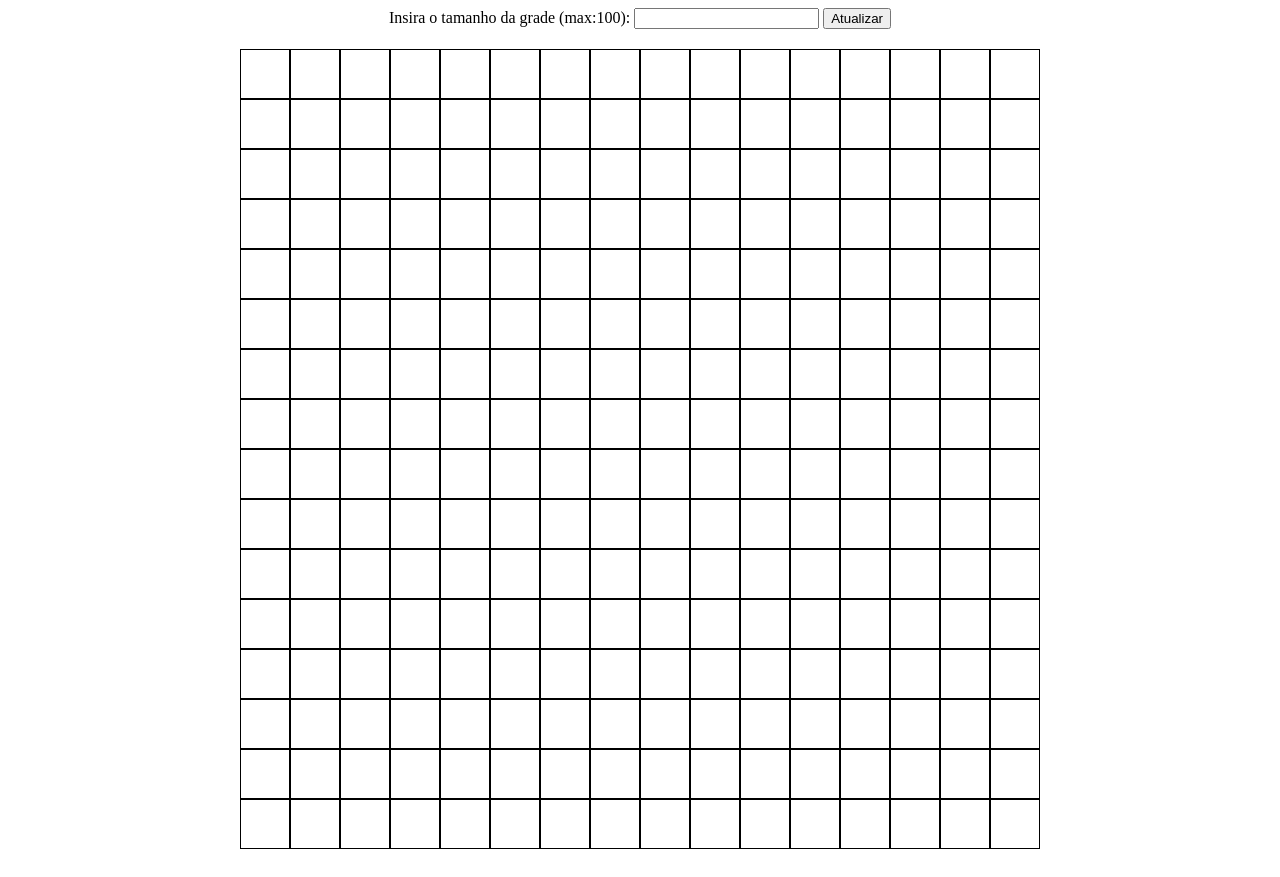
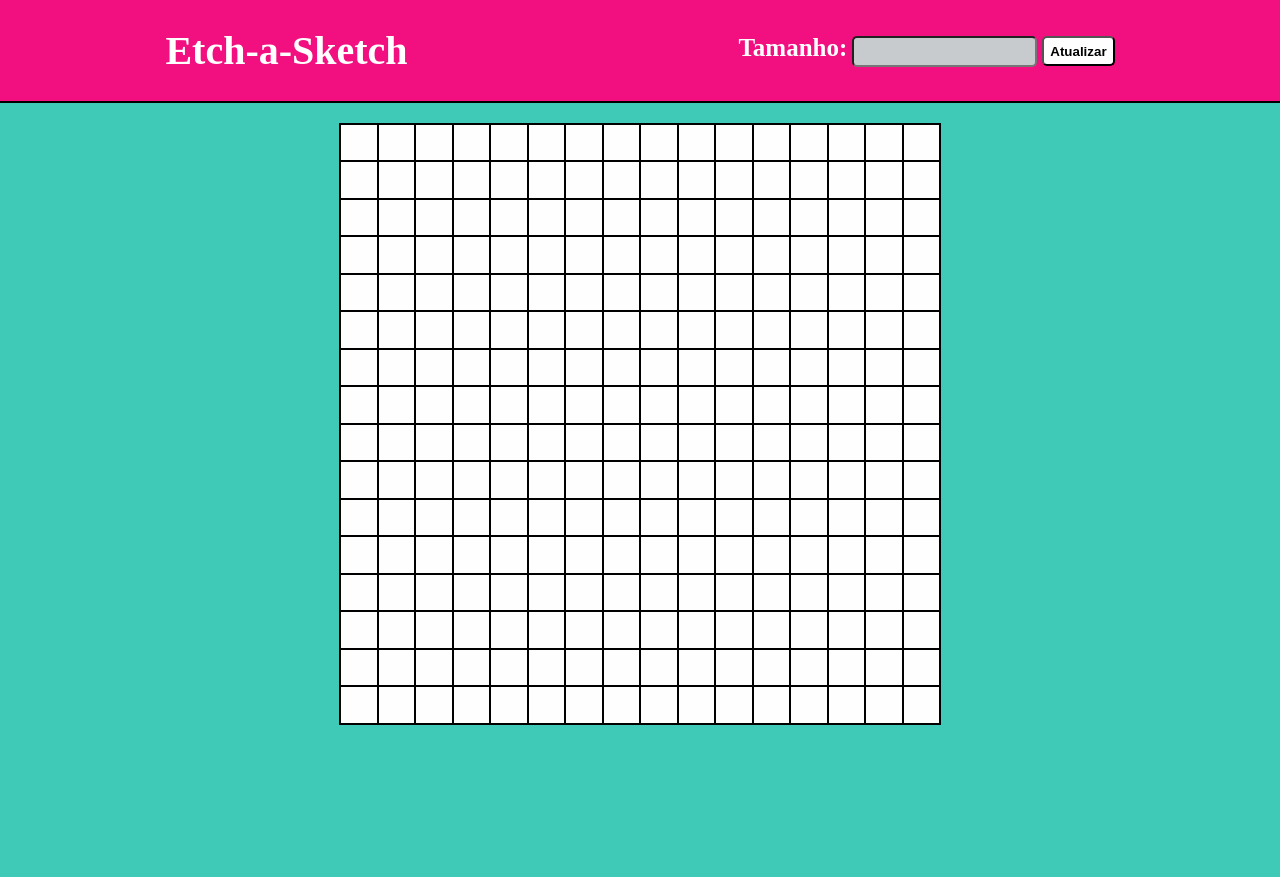
Before and after one commit to Tomas5014/etch-a-sketch, a plain HTML site: page index.html in a window 1280 px wide. After the commit the page ends 800 px from the top, so only its background shows below. Drawn offline with Linux system fonts and the light colour scheme.

Commit message:
Add: Estilização Inicial

```diff
--- a/index.html
+++ b/index.html
@@ -8,11 +8,14 @@
     <link rel="stylesheet" href="styles.css">
 </head>
 <body>
-    <form>
-        <label for="tamanho-grade">Insira o tamanho da grade (max:100):</label>
-        <input type="number" id="tamanho-grade">
-        <button>Atualizar</button>
-    </form>
+    <div id="header">
+        <h1>Etch-a-Sketch</h1>
+        <form>
+            <label for="tamanho-grade">Tamanho:</label>
+            <input type="number" id="tamanho-grade">
+            <button>Atualizar</button>
+        </form>
+    </div>
     <div id="mensagem-erro"></div>
     <div id="container"></div>
 </body>
--- a/script.js
+++ b/script.js
@@ -1,3 +1,6 @@
+const alturaDaJanela= window.innerHeight;
+const alturaQuandrado = (alturaDaJanela*75)/100
+
 function escolherCorAleatoria (){
     const r = Math.floor(Math.random() * 256)
     const g = Math.floor(Math.random() * 256)
@@ -9,8 +12,8 @@ function gerarGrade(tamanho){
     for (let i = 0; i < tamanho*tamanho; i++){
             let elemento = document.createElement("div");
             elemento.classList.add("elemento-quadrado");
-            elemento.style.width = `${800/tamanho}px`
-            elemento.style.height = `${800/tamanho}px`
+            elemento.style.width = `${alturaQuandrado/tamanho}px`
+            elemento.style.height = `${alturaQuandrado/tamanho}px`
             container.appendChild(elemento);
     }
     const quadrados = document.querySelectorAll(".elemento-quadrado")
--- a/styles.css
+++ b/styles.css
@@ -2,21 +2,64 @@ body{
     display: flex;
     flex-direction: column;
     align-items: center;
+    background-color: #3ECAB6;
+    margin:0px;
+    padding: 0%;
+}
+
+h1{
+    color: white;
+    /* -webkit-text-stroke: 1px black; */
+    font-weight: bolder;
+}
+
+button{
+    background-color: #FEFEFE;
+    border-radius: 5px;
+    color: black;
+    height: 30px;
+    font-weight:bolder;
+}
+
+input{
+    background-color: #C8CBCE;
+    border-radius: 5px;
+
+    height: 25px;
+}
+label{
+    font-size: 25px;
+    color: #FEFEFE;
+    font-weight: bolder;
 }
 
 #container{
     display:flex;
     background-color:gray;
     flex-wrap: wrap;
-    width: 800px;
-    height: 800px;
+    width: 75vh;
+    height: 75vh;
     margin: 20px;
+    border: 1px black solid;
 }
 
 .elemento-quadrado{
-    background-color: white;
+    background-color: #FEFEFE;
     box-sizing: border-box;
     height: 20px;
     border: 1px black solid;
     flex-shrink: 0;
 }
+
+#header{
+    font-size: 20px;
+    background-color: #F20F7F ;
+    margin: 0px;
+    display: flex;
+    justify-content: space-around;
+    height: 15vh;
+    align-items: center;
+    flex: 1;
+    width: 100vw;
+    border-bottom: 2px solid black;
+}
```
